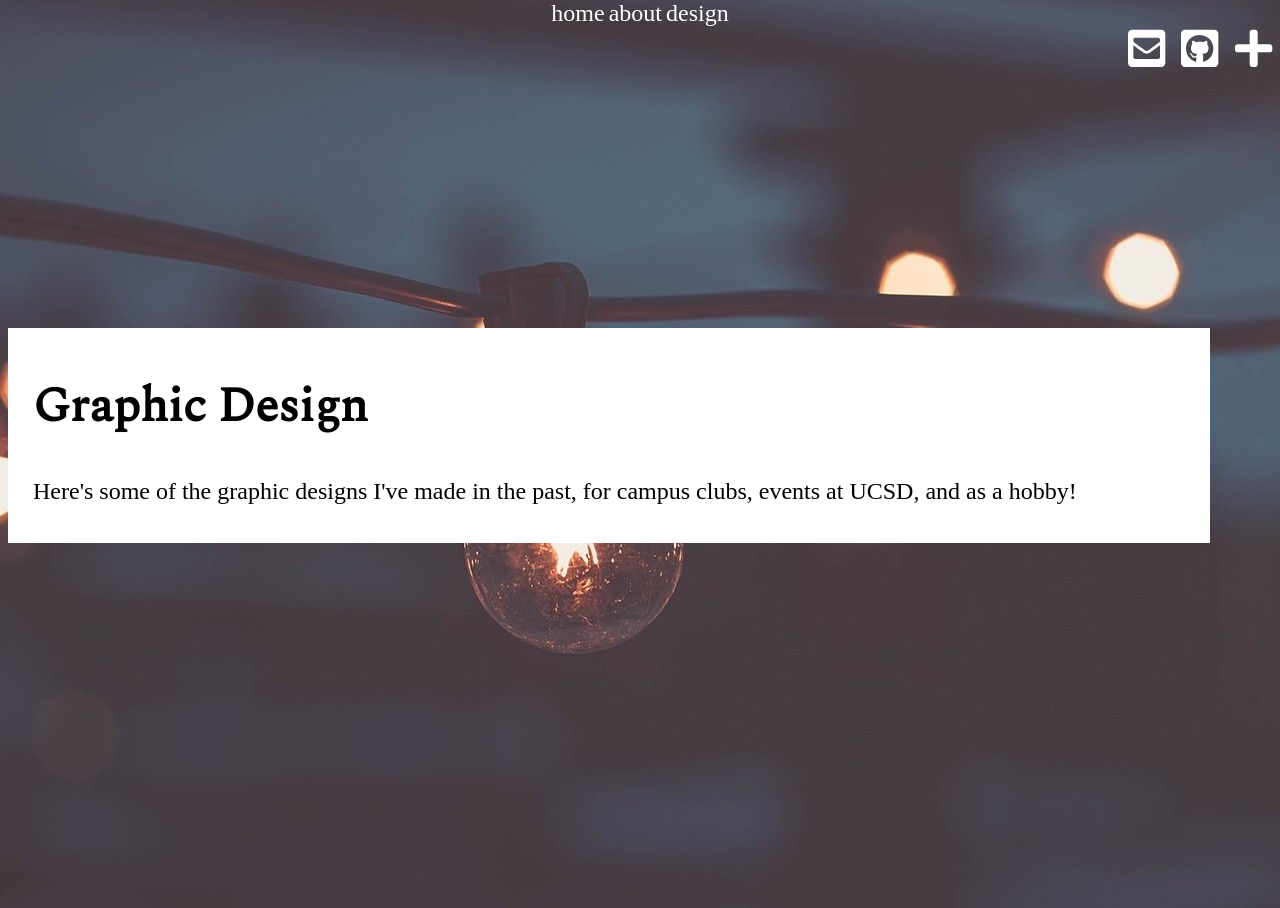
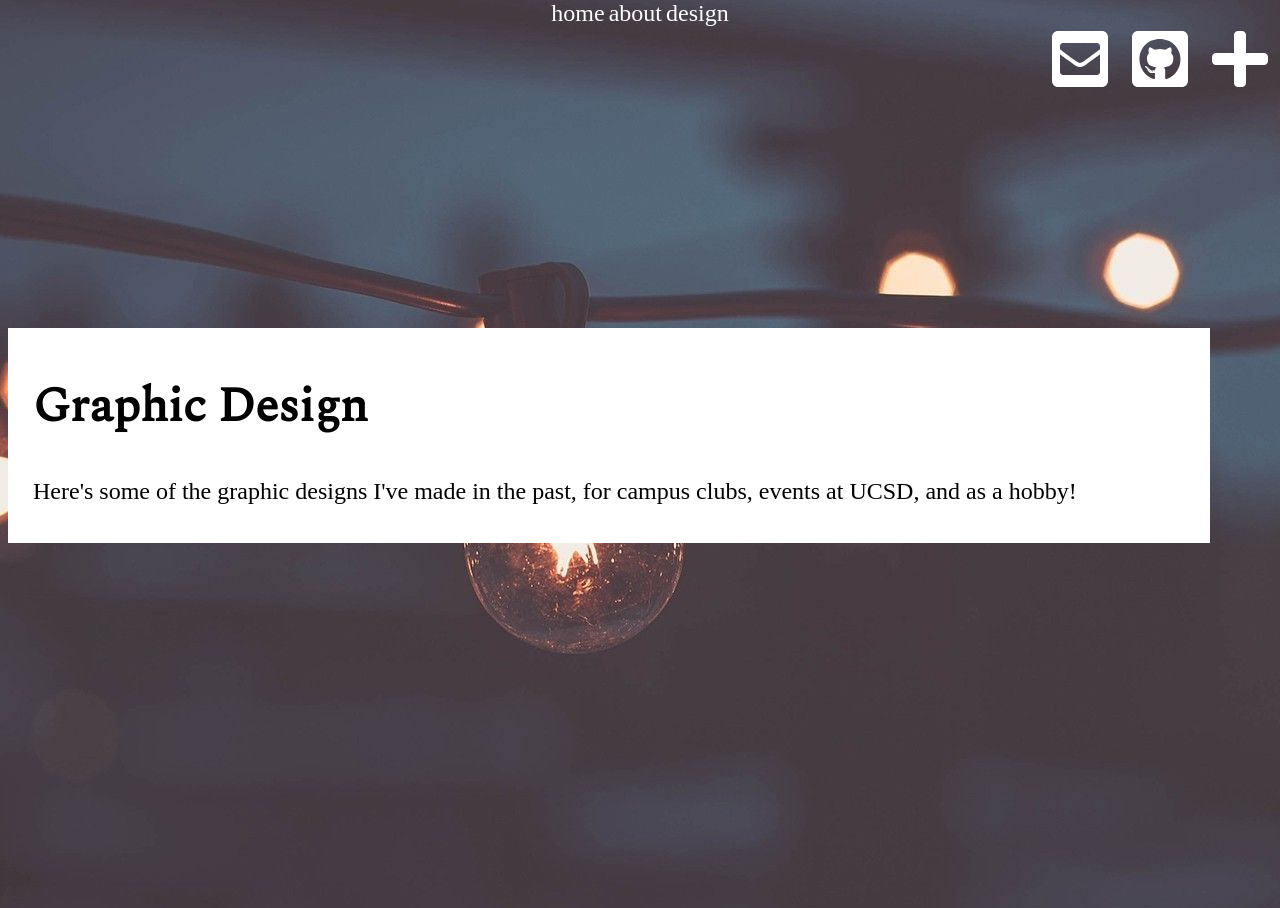
Before and after one commit to caIcutec/caIcutec.github.io, a Jekyll site: the page built from design/index.html, in a window 1280 px wide. Built offline with Jekyll 4.4.1, drawn with Linux system fonts in a browser that asks for light colours; nearby versions of some CDN libraries.

Commit message:
moved inline styling from default.html here

```diff
--- a/css/main.css
+++ b/css/main.css
@@ -4,11 +4,16 @@
     width: 100%;
     top:10%;
     padding-top:40%;
+    background-size: 100% auto;
+    background-attachment: fixed;
+    background:url("../imgs/bg.jpg");
+    padding-top:25%;
 }
 
 a {
     text-decoration: none;
     color: #ffffff;
+    font-size:1.5em;
 }
 
 a:hover {
@@ -72,8 +77,8 @@
     .slideUp {
       animation-name: slideUp;
       webkit-animation-name: slideUp;
-      animation-duration: 2s;
-      -webkit-animation-duration: 2s;
+      animation-duration: 1s;
+      -webkit-animation-duration: 1s;
       visibility: visible;
       animation-fill-mode: forwards;
     }
@@ -100,10 +105,10 @@
 
     .slideDown {
       animation-name: slideDown;
-      animation-duration: 2s;
+      animation-duration: 1s;
       visibility: visible;
       animation-fill-mode:forwards;
-      -webkit-animation-duration: 2s;
+      -webkit-animation-duration: 1s;
       webkit-animation-name: slideDown;
 
     }
```
